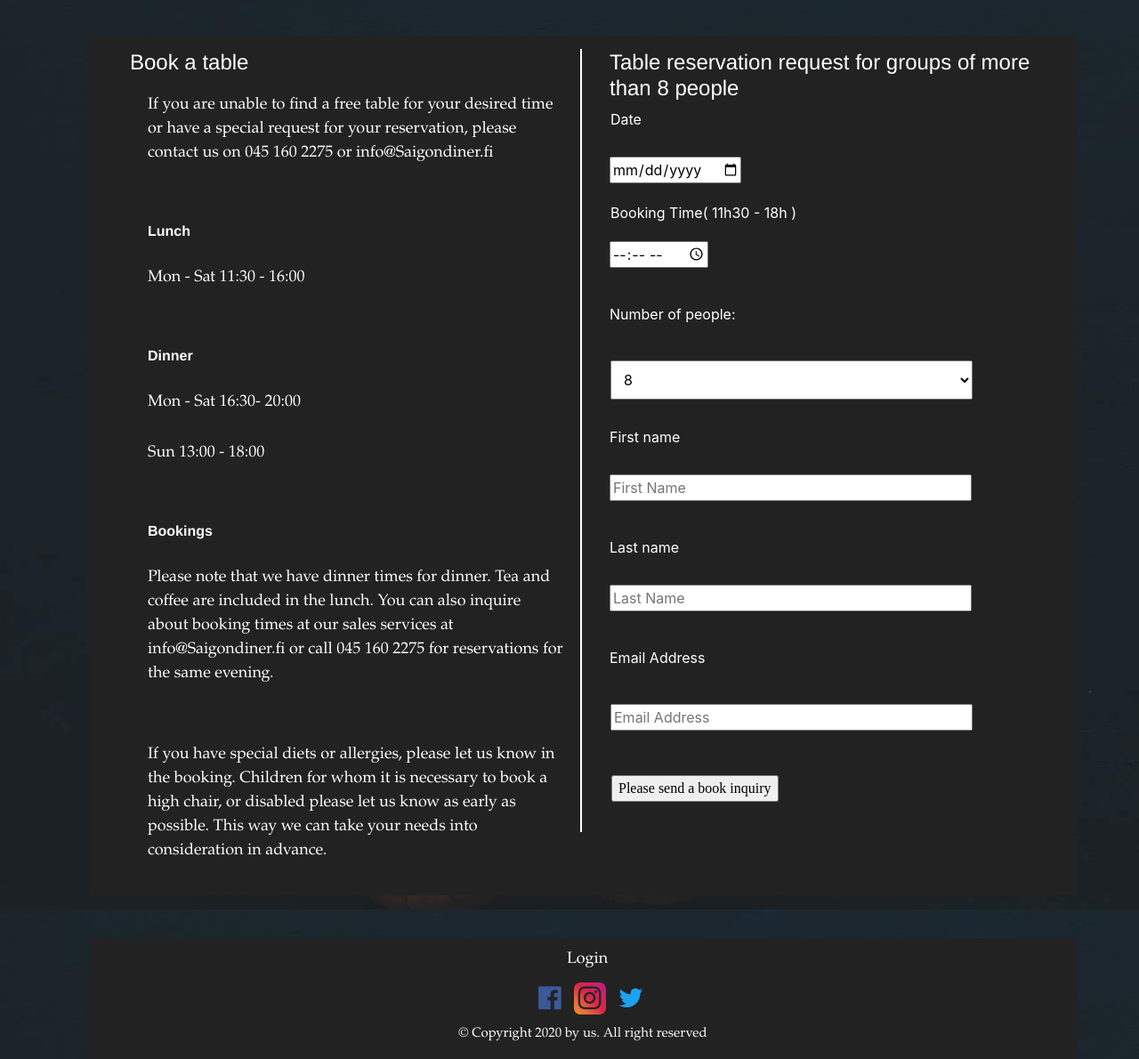
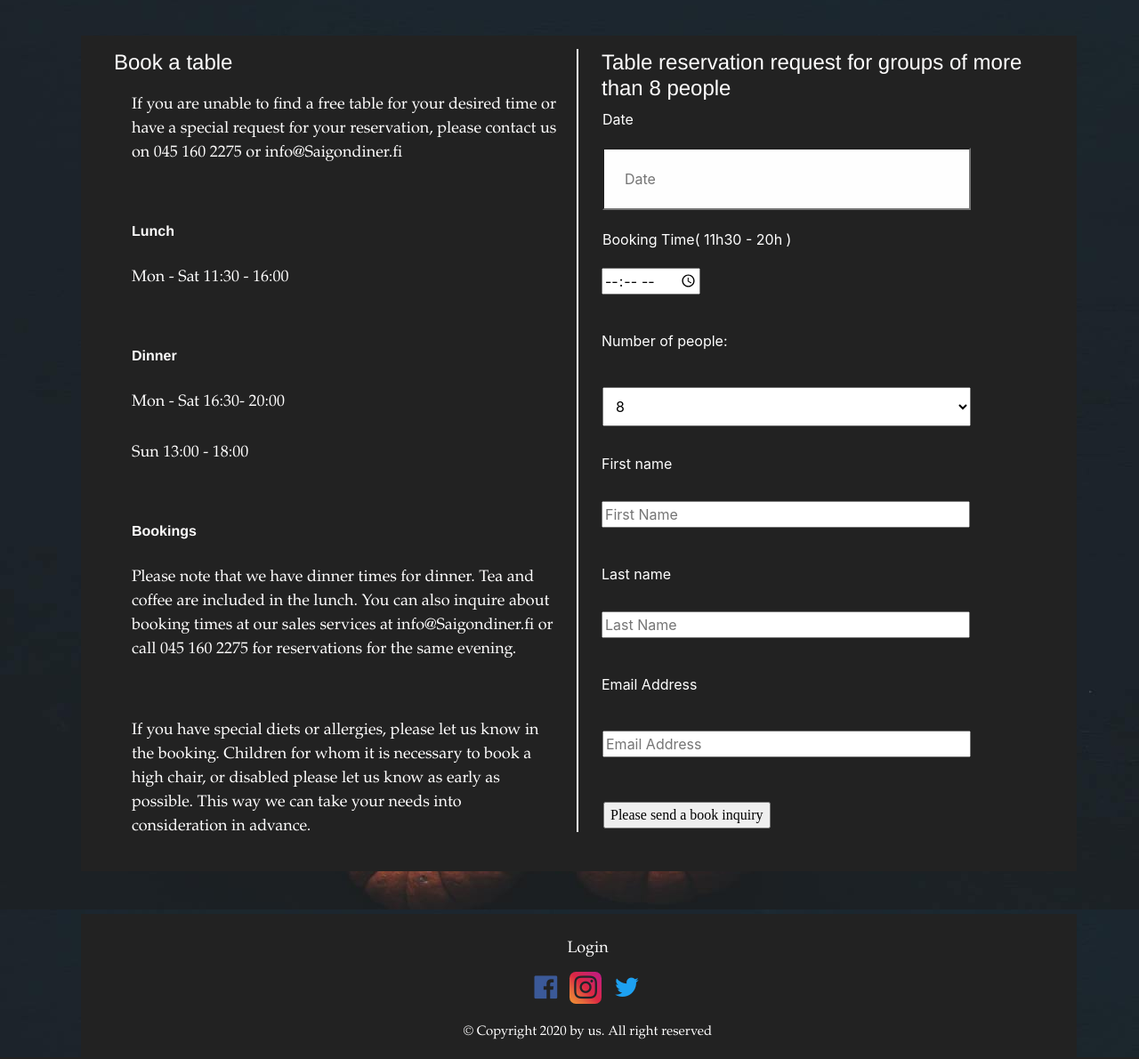
Before and after one commit to Ville-hub/Group9-Web-Project, a PHP site: page /booking.php in a window 1280 px wide. Shown: the part 58-1248 px from the top of the page at 89% size. After the commit the page ends 1226 px from the top, so only its background shows below. Run offline with PHP 8.4, Linux system fonts and the light colour scheme; some libraries are stand-ins or nearby versions.

Commit message:
Update booking.php
Disable all the past dates

```diff
--- a/booking.php
+++ b/booking.php
@@ -1,5 +1,9 @@
 <?php include 'myheader.php'?>
+<!doctype html>
 <html>
+<meta charset="utf-8">
+  <meta name="viewport" content="width=device-width, initial-scale=1">
+
 
 
     <head>
@@ -84,7 +104,16 @@
                 margin-bottom:20px;
             }.dateInput{
                 margin-bottom:20px;
+                margin-left:30px;
+                width:50%;
             }
+            input[type=text] {
+                width:80%;
+                margin-left:1px;
+                height:20%;
+                margin-top:-10px;
+            }
+
             .bg-modal{
     width:100%;
     height:100%;
@@ -155,6 +184,47 @@
       color:white;
       padding-left:5px;
   }
+  .facebook{
+        color:#3b5998;
+      }
+      .twitter{
+        color:#1DA1F2;
+
+      }
+      .instagram{
+        background: linear-gradient(45deg, #f09433 0%,#e6683c 25%,#dc2743 50%,#cc2366 75%,#bc1888 100%);
+        border-radius:20%;
+        width:36px;
+        height:36px;
+        position:relative;
+        padding:2px;
+        margin-left:5px;
+        margin-right:-10px;
+}
+.footer{
+  background-color:#222222 !important;
+
+
+}
+.footer1{
+  font-size:15px;
+
+}
+.a{
+  text-align: center;
+
+}
+.login {
+    margin-top:10px;
+    margin-left:20px;
+}
+.icons{
+    margin-top:-30px;
+}
+.copyright{
+  margin-top:5px;
+  margin-left:20px;
+}
   @media only screen and (max-width: 600px){
       .row{
           width:1185px;
@@ -169,7 +239,7 @@
   }
   @media only screen and (min-width: 768px){
 .row{
-    margin-left:15px;
+    margin-left:6px;
 }
 .input{
     margin-left:2px;
@@ -178,11 +248,19 @@
 
         </style>
     </head>
-</html>
 
 
+<script>
+$( function() {
+    $( "#date" ).datepicker({
+        minDate:0,
+        dateFormat: 'dd-mm-yy'
 
+    });
+  } );
+</script>
 <div class="row mt-5">
+
     <div class="col-md-12 BookTable p-3">
         <div class="row">
             <div class="col-md-6 Form1">
@@ -208,12 +286,14 @@
                     Date
         </div>
 
-    <input style="color:black;" type="date" placeholder="Date" name="date"  aria-describedby="basic-addon2" class="dateInput" maxlength="10" id="date" required min="2020-03-02"  ><br>
+    <input style="color:black;" type="text" placeholder="Date" name="date"  aria-describedby="basic-addon2" class="dateInput"  id="date"   ><br>
+
+
 
     <div class="time">
-        Booking Time( 11h30 - 18h )
+        Booking Time( 11h30 - 20h )
         </div>
-    <input style="color:black;" type="time" placeholder="Time" name="time"  aria-describedby="basic-addon2" class="timeInput" maxlength="10" min="11:30" max="18:00" step="600" required/><br>
+    <input style="color:black;" type="time" placeholder="Time" name="time"  aria-describedby="basic-addon2" class="timeInput" maxlength="10" min="11:30" max="20:00" step="600" required/><br>
 
 
     <div class="number">
```
Also changed, not shown: other parts of booking.php (+38 -4 lines).
